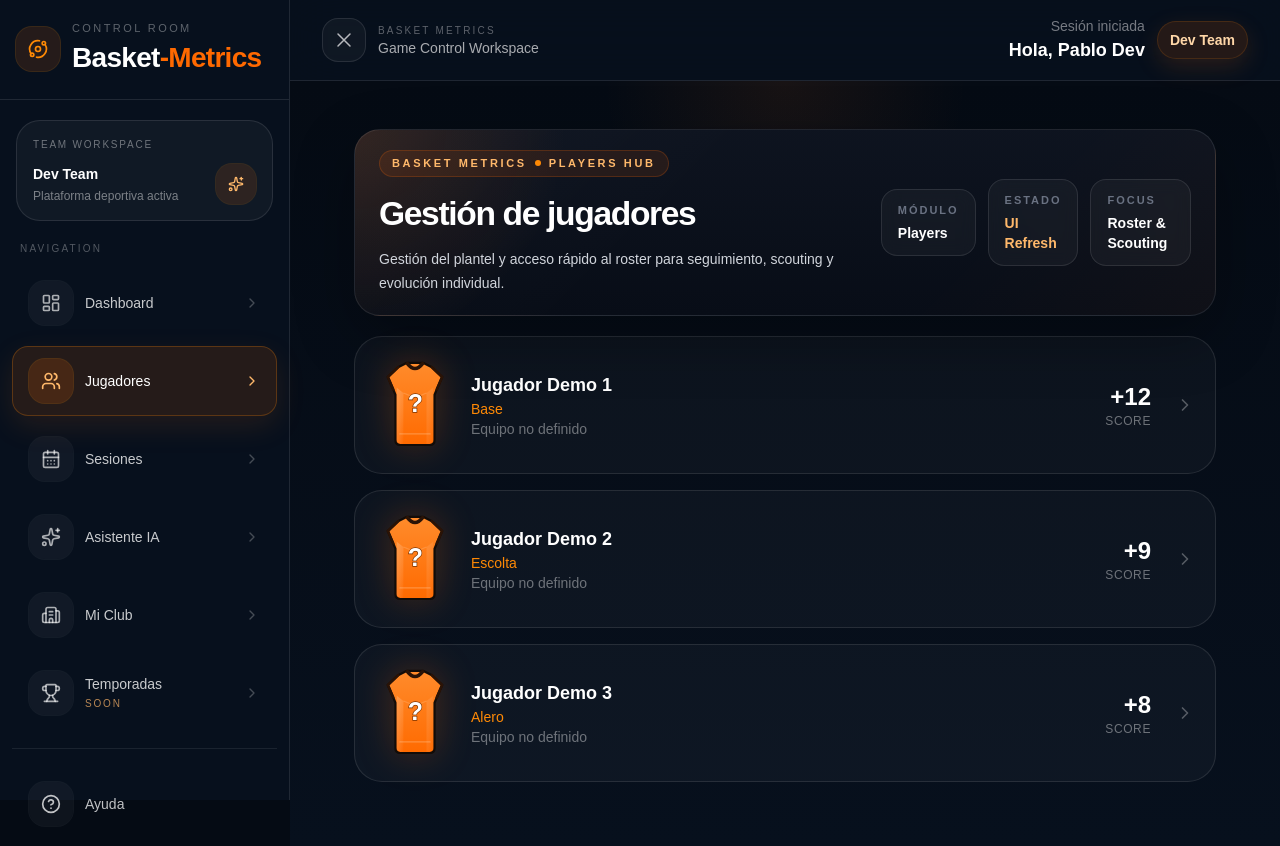
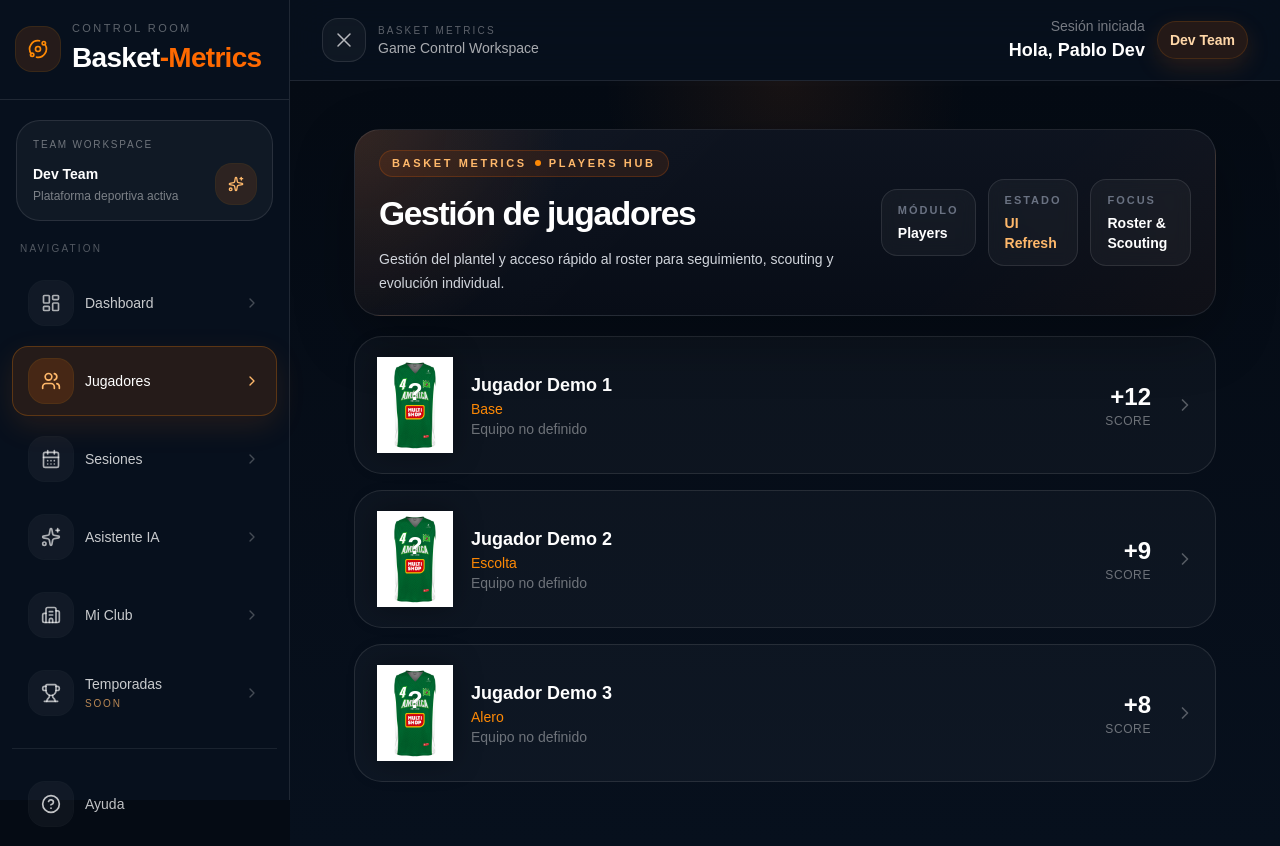
Before and after one commit to PabloLeonRios/basket-metrics-clean, a Next.js app: page /panel/players in a window 1280 px wide. Built offline with nearby package versions, Linux system fonts and the light colour scheme.

Commit message:
Update PlayerManager.tsx
Update PlayerManager.tsx

```diff
--- a/src/components/players/PlayerManager.tsx
+++ b/src/components/players/PlayerManager.tsx
@@ -24,16 +24,11 @@ type TeamWithJersey = {
  *
  * NOTAS PARA PABLITO (Mongo)
  * --------------------------
- * Este archivo mantiene una demo visual del módulo Players.
- *
  * Regla visual actual:
- * - Si el club propio tiene jerseyUrl cargada => usar imagen real del club
- * - Si no hay jerseyUrl => usar la MISMA camiseta inline del dashboard
- * - Si el jugador es rival => NO usar la camiseta del club, usar fallback dashboard
- *
- * Importante:
- * - Se conserva la camiseta exacta del dashboard como fallback
- * - No volver a JerseyIcon acá para no perder consistencia visual
+ * - Si el club propio tiene jerseyUrl cargada => usar esa imagen
+ * - Si no tiene jerseyUrl => usar fallback público /jerseys/america.jpg
+ * - Si el jugador es rival => NO usar la camiseta del club
+ *   y volver a la camiseta dashboard SVG
  */
 
 const demoPlayers: Player[] = [
@@ -182,7 +177,7 @@ function ClubJerseyImage({
   jerseyUrl: string;
 }) {
   return (
-    <div className="relative flex items-center justify-center w-[5rem] h-24">
+    <div className="relative flex h-24 w-20 items-center justify-center">
       {/* eslint-disable-next-line @next/next/no-img-element */}
       <img
         src={jerseyUrl}
@@ -191,7 +186,7 @@ function ClubJerseyImage({
       />
 
       <div className="absolute top-[38%] left-1/2 -translate-x-1/2 -translate-y-1/2">
-        <span className="text-white font-black text-[1.55rem] leading-none drop-shadow-[0_2px_4px_rgba(0,0,0,0.7)]">
+        <span className="text-[1.55rem] font-black leading-none text-white drop-shadow-[0_2px_4px_rgba(0,0,0,0.7)]">
           {typeof number === 'number' ? number : '?'}
         </span>
       </div>
@@ -220,7 +215,11 @@ function Jersey({
 export default function PlayerManager() {
   const { user } = useAuth();
   const team = (user?.team as TeamWithJersey | undefined) ?? undefined;
-  const clubJerseyUrl = team?.jerseyUrl ?? '';
+
+  // prioridad:
+  // 1) lo guardado en el club
+  // 2) fallback manual al archivo público
+  const clubJerseyUrl = team?.jerseyUrl || '/jerseys/america.jpg';
 
   return (
     <div className="space-y-4">
@@ -249,7 +248,7 @@ export default function PlayerManager() {
             />
 
             <div className="min-w-0">
-              <p className="text-lg font-bold text-white truncate">
+              <p className="truncate text-lg font-bold text-white">
                 {player.name}
               </p>
 
```
